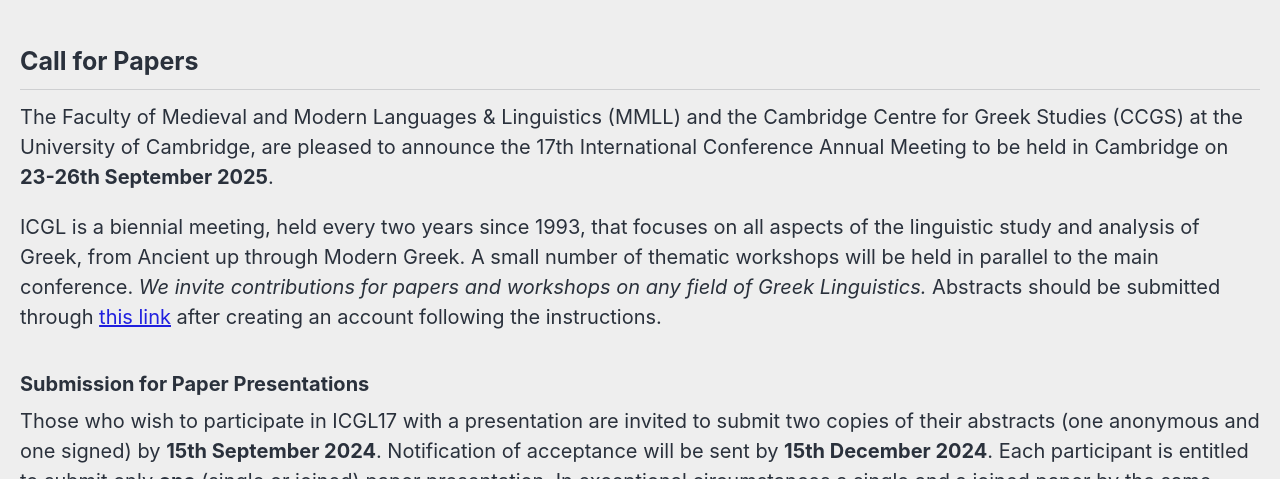
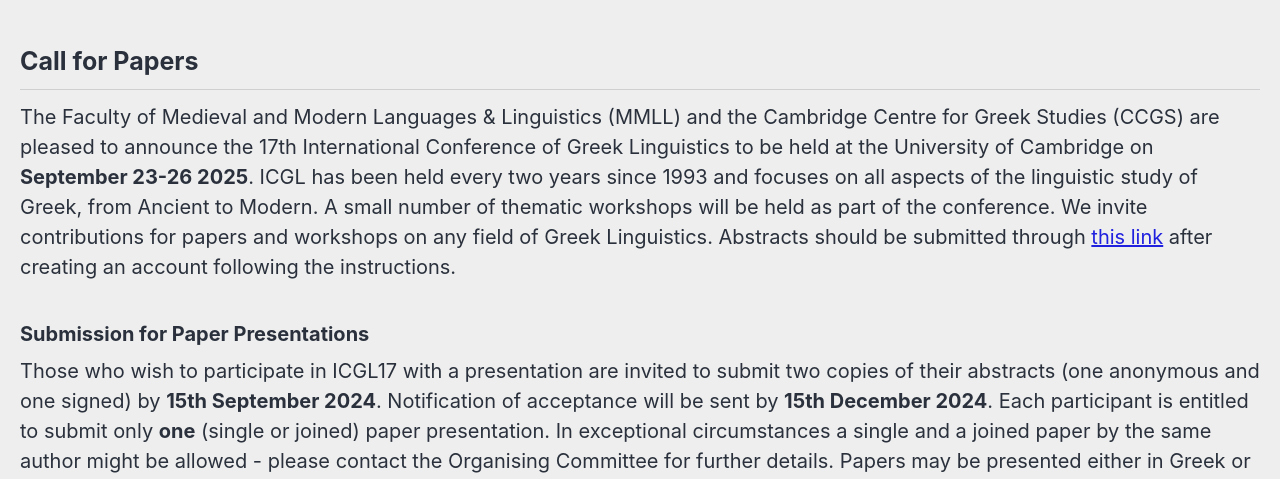
Before and after one commit to roryleung/ICGL17, a Jekyll site: the page built from _pages/cfp.md, in a window 1280 px wide and 900 px high, cut to the strip 421-900 px from the top of the window. Built offline with Jekyll 4.4.1, drawn with Linux system fonts in a browser that asks for light colours; cached includes are drawn as plain includes; nearby versions of some CDN libraries.

Commit message:
Update cfp.md

```diff
--- a/_pages/cfp.md
+++ b/_pages/cfp.md
@@ -10,10 +10,7 @@ excerpt: "23-26th September 2025<br>University of Cambridge, U.K."
 
 ## Call for Papers
 
-The Faculty of Medieval and Modern Languages & Linguistics (MMLL) and the Cambridge Centre for Greek Studies (CCGS) at the University of Cambridge, are pleased to announce the 17th International Conference Annual Meeting to be held in Cambridge on **23-26th September 2025**.
-
-ICGL is a biennial meeting, held every two years since 1993, that focuses on all aspects of the linguistic study and analysis of Greek, from Ancient up through Modern Greek. A small number of thematic workshops will be held in parallel to the main conference. _We invite contributions for papers and workshops on any field of Greek Linguistics._ Abstracts should be submitted through [this link](https://app.oxfordabstracts.com/stages/47829/submitter) after creating an account following the instructions.
-
+The Faculty of Medieval and Modern Languages & Linguistics (MMLL) and the Cambridge Centre for Greek Studies (CCGS) are pleased to announce the 17th International Conference of Greek Linguistics to be held at the University of Cambridge on **September 23-26 2025**. ICGL has been held every two years since 1993 and focuses on all aspects of the linguistic study of Greek, from Ancient to Modern. A small number of thematic workshops will be held as part of the conference. We invite contributions for papers and workshops on any field of Greek Linguistics. Abstracts should be submitted through [this link](https://app.oxfordabstracts.com/stages/47829/submitter) after creating an account following the instructions.
 
 ### Submission for Paper Presentations
 
```
